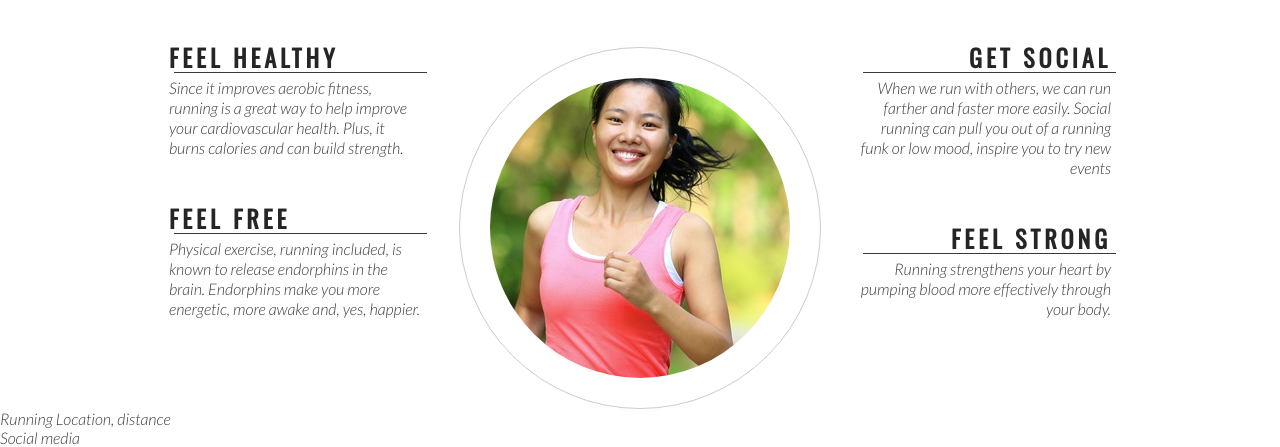
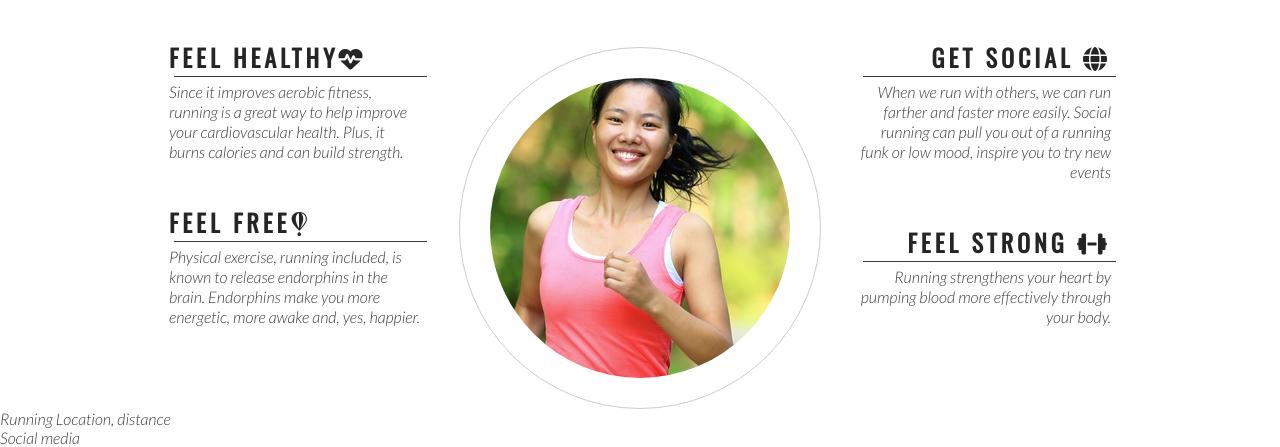
Before and after one commit to James-Bannon/love_running, a plain HTML site: page index.html in a window 1280 px wide. Shown: the part 745-1192 px from the top of the page. Drawn offline with nearby package versions, Linux system fonts and the light colour scheme.

Commit message:
Add icons to headings of club sthos section

```diff
--- a/index.html
+++ b/index.html
@@ -42,14 +42,14 @@
         <h2 id="welcome">Why Love Running With Us?</h2>
         <div id="left-about">
             <div class="left-about-heading">
-                <h2>Feel Healthy</h2>
+                <h2>Feel Healthy<i class="fas fa-heartbeat"></i></h2>
                 <hr>
                 <p>
                     Since it improves aerobic fitness, running is a great way to help improve your cardiovascular health. Plus, it burns calories and can build strength.
                 </p>
             </div>
             <div class="left-about-heading">
-                <h2>Feel Free</h2>
+                <h2>Feel Free<i class="fab fa-fly"></i></h2>
                 <hr>
                 <p>
                     Physical exercise, running included, is known to release endorphins in the brain. Endorphins make you more energetic, more awake and, yes, happier.
@@ -58,14 +58,14 @@
         </div>
         <div id="right-about">
             <div class="right-about-heading">
-                <h2>Get Social</h2>
+                <h2>Get Social <i class="fas fa-globe"></i></h2>
                 <hr>
                 <p>
                     When we run with others, we can run farther and faster more easily. Social running can pull you out of a running funk or low mood, inspire you to try new events
                 </p>
             </div>
             <div class="right-about-heading">
-                <h2>Feel Strong</h2>
+                <h2>Feel Strong <i class="fas fa-dumbbell"></i></h2>
                 <hr>
                 <p>
                     Running strengthens your heart by pumping blood more effectively through your body.
@@ -86,5 +86,8 @@
     <footer>
         Social media
     </footer>
+
+    <!--font awesome script-->
+    <script src="https://kit.fontawesome.com/969d9547e4.js" crossorigin="anonymous"></script>
 </body>
 </html>
```
